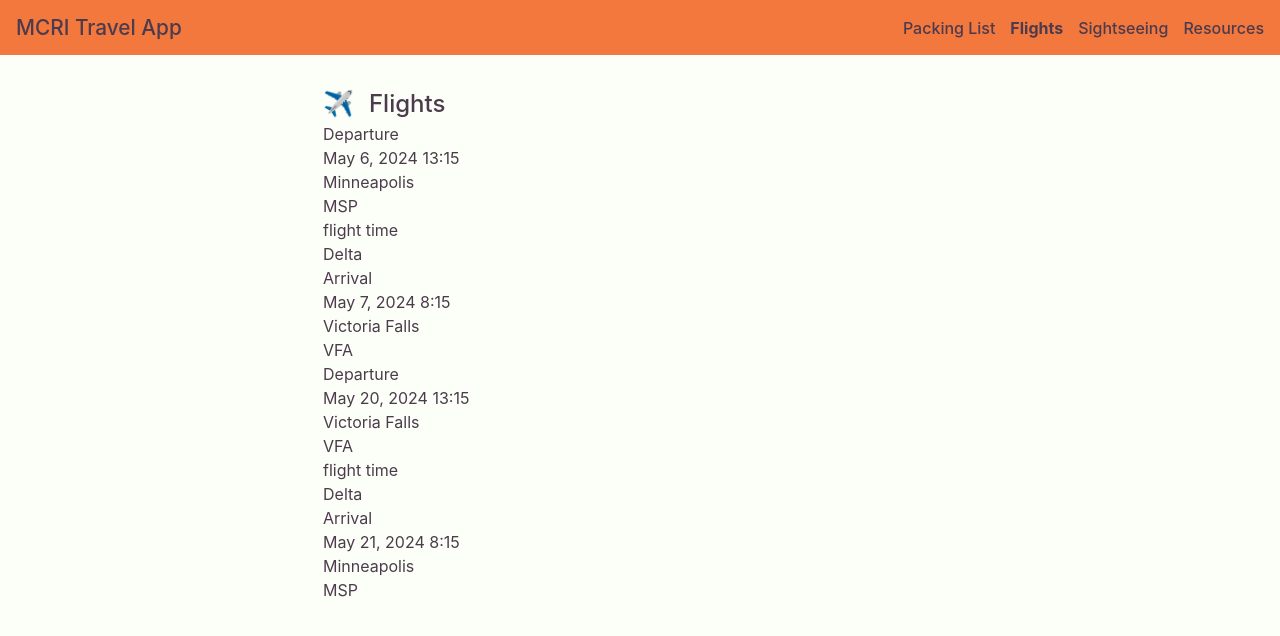
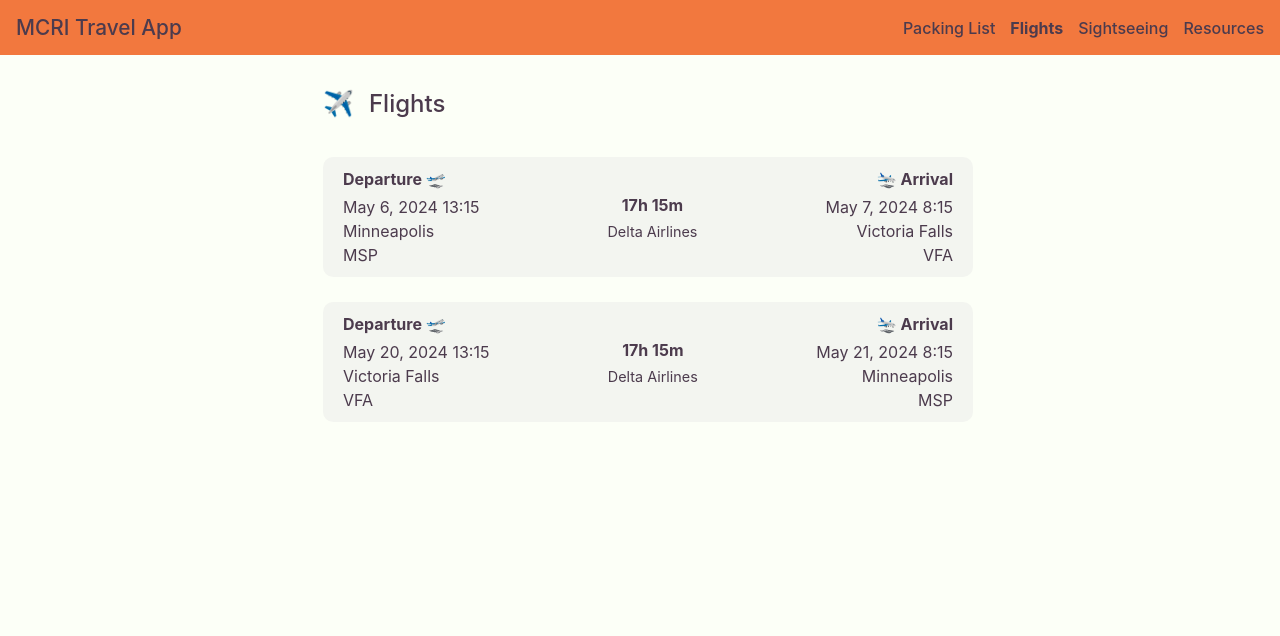
Before and after one commit to tanakakufa/mcri-travel-app, a React (Vite) app: page /flights in a window 1280 px wide. Shown: the top 636 px of the page. Built offline with nearby package versions, Linux system fonts and the light colour scheme; data requests are answered from the project's data file.

Commit message:
feature: style the flights page

```diff
--- a/db.json
+++ b/db.json
@@ -36,7 +36,7 @@
   "flights": [
     {
       "id": "2001",
-      "airline": "Delta",
+      "airline": "Delta Airlines",
       "departureAirport": "MSP",
       "departureCity": "Minneapolis",
       "arrivalAirport": "VFA",
@@ -47,7 +47,7 @@
     },
     {
       "id": "2002",
-      "airline": "Delta",
+      "airline": "Delta Airlines",
       "departureAirport": "VFA",
       "departureCity": "Victoria Falls",
       "arrivalAirport": "MSP",
--- /dev/null
+++ b/src/pages/Flights/Flights.css
@@ -0,0 +1,32 @@
+.all-flights-container {
+  display: flex;
+  flex-direction: column;
+  gap: 25px;
+  margin-top: 35px;
+}
+
+.flight-card {
+  display: flex;
+  justify-content: space-between;
+  align-items: center;
+  background-color: #e0e0e053;
+  padding: 10px 20px;
+  border-radius: 10px;
+}
+
+.bold-title {
+  font-weight: bold;
+  margin-bottom: 4px;
+}
+
+.small-text {
+  font-size: 0.9rem;
+}
+
+.flight-card > .align-center {
+  text-align: center;
+}
+
+.flight-card > .align-right {
+  text-align: right;
+}
--- a/src/pages/Flights/Flights.tsx
+++ b/src/pages/Flights/Flights.tsx
@@ -1,6 +1,7 @@
 import { useState, useEffect } from "react";
 import Header from "../../reusables/Header/Header";
 import PageTitle from "../../reusables/PageTitle/PageTitle";
+import "./Flights.css";
 
 const Flights = () => {
   const [flights, setFlights] = useState([])
@@ -31,22 +32,22 @@ const Flights = () => {
           emoji="✈️"
         />
 
-        <div>
+        <div className="all-flights-container">
           {flights.map((flight: any) => {
             return (
-              <div>
+              <div className="flight-card">
                 <div>
-                  <p>Departure</p>
+                  <p className="bold-title">Departure 🛫</p>
                   <p>{flight.departureDateTime}</p>
                   <p>{flight.departureCity}</p>
                   <p>{flight.departureAirport}</p>
                 </div>
-                <div>
-                  <p>flight time</p>
-                  <p>{flight.airline}</p>
+                <div className="align-center">
+                  <p className="bold-title">17h 15m</p>
+                  <p className="small-text">{flight.airline}</p>
                 </div>
-                <div>
-                  <p>Arrival</p>
+                <div className="align-right">
+                  <p className="bold-title">🛬 Arrival</p>
                   <p>{flight.arrivalDateTime}</p>
                   <p>{flight.arrivalCity}</p>
                   <p>{flight.arrivalAirport}</p>
```
